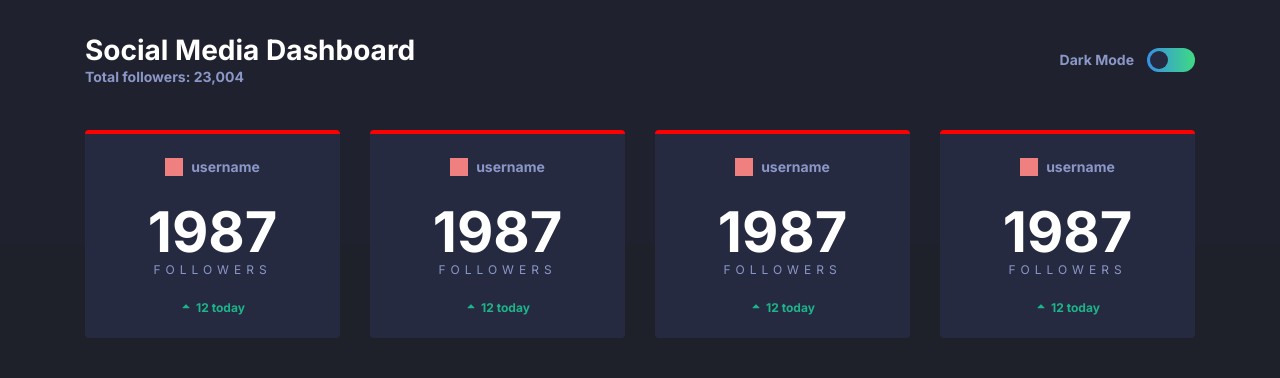
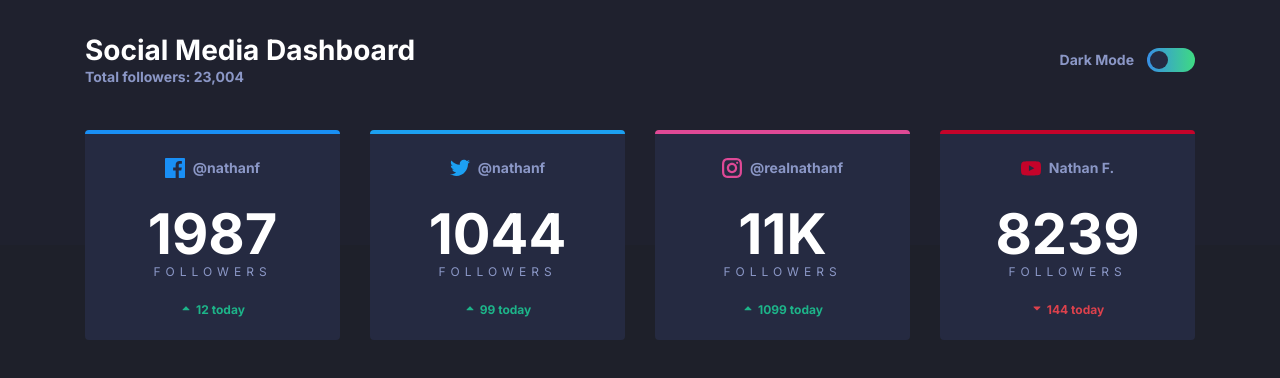
Before and after one commit to Zachcos/FeMentor-SocialMediaDashboardWithThemeSwitcher, a React (Create React App) app: page / in a window 1280 px wide. Shown: the top 378 px of the page. Built offline with nearby package versions, Linux system fonts and the light colour scheme.

Commit message:
Pull data off props and drop into components

```diff
--- a/src/components/card-follower.js
+++ b/src/components/card-follower.js
@@ -7,13 +7,7 @@ const Container = styled(Card)`
   text-align: center;
   border-top-width: 0.25rem;
   border-top-style: solid;
-  border-top-color: red;
-`;
-
-const TempIcon = styled.div`
-  width: 1.125rem;
-  height: 1.125rem;
-  background-color: lightcoral;
+  border-top-color: ${(props) => props.color};
 `;
 
 const SubscribersWrapper = styled.div`
@@ -33,16 +27,19 @@ const SubscribersLabel = styled.span`
   text-transform: uppercase;
 `;
 
-export const CardFollower = () => (
-  <Container>
+export const CardFollower = ({
+  general: { name, username, Icon, color },
+  followers: { total, today, status },
+}) => (
+  <Container color={color}>
     <CardTitle center>
-      <TempIcon />
-      <Subheading style={{ marginLeft: '0.5rem' }}>username</Subheading>
+      {Icon}
+      <Subheading style={{ marginLeft: '0.5rem' }}>{username}</Subheading>
     </CardTitle>
     <SubscribersWrapper>
-      <SubscribersValue>1987</SubscribersValue>
+      <SubscribersValue>{total}</SubscribersValue>
       <SubscribersLabel>followers</SubscribersLabel>
     </SubscribersWrapper>
-    <CardStats status="up" value="12" label="today" />
+    <CardStats status={status} value={today} label="today" />
   </Container>
 );
```
